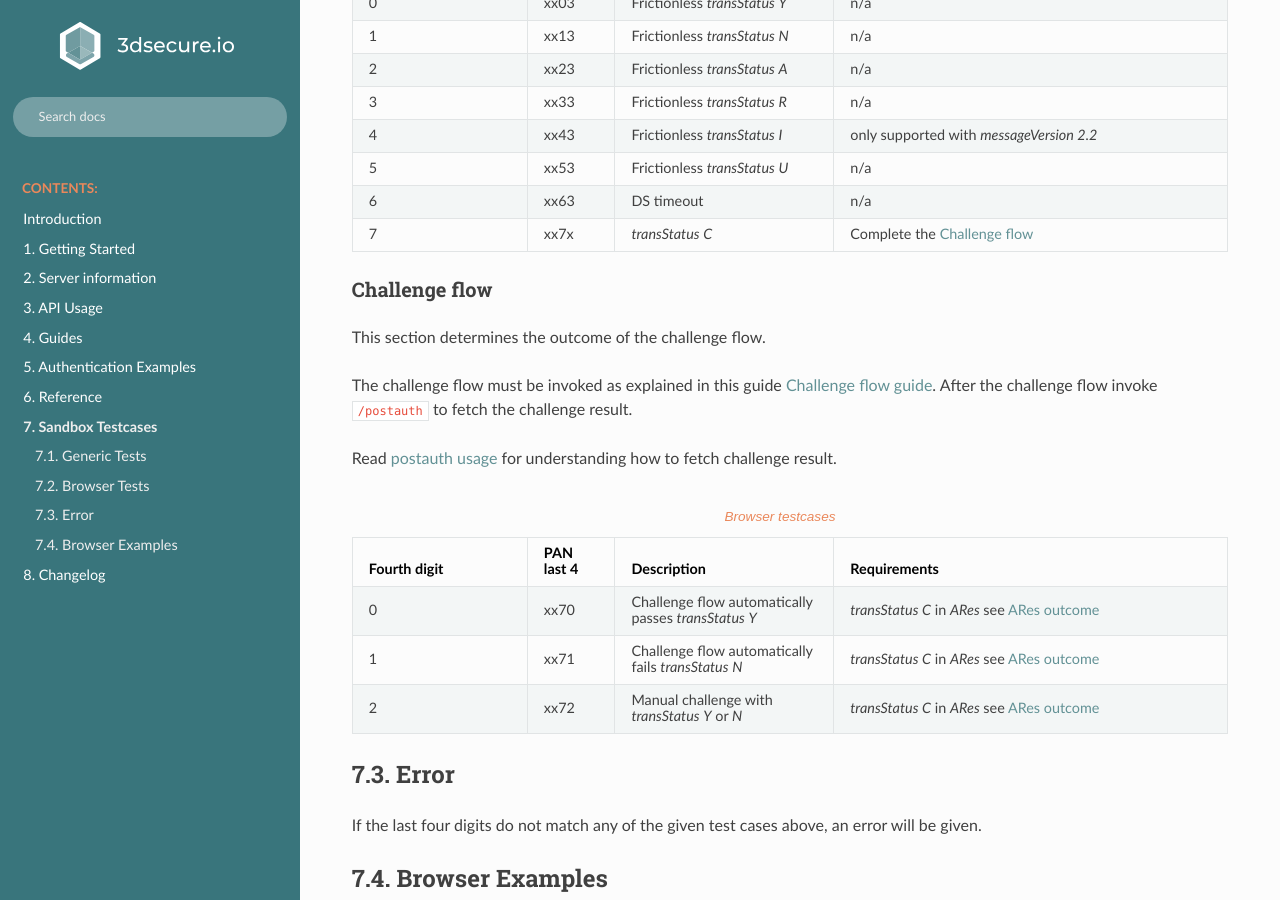
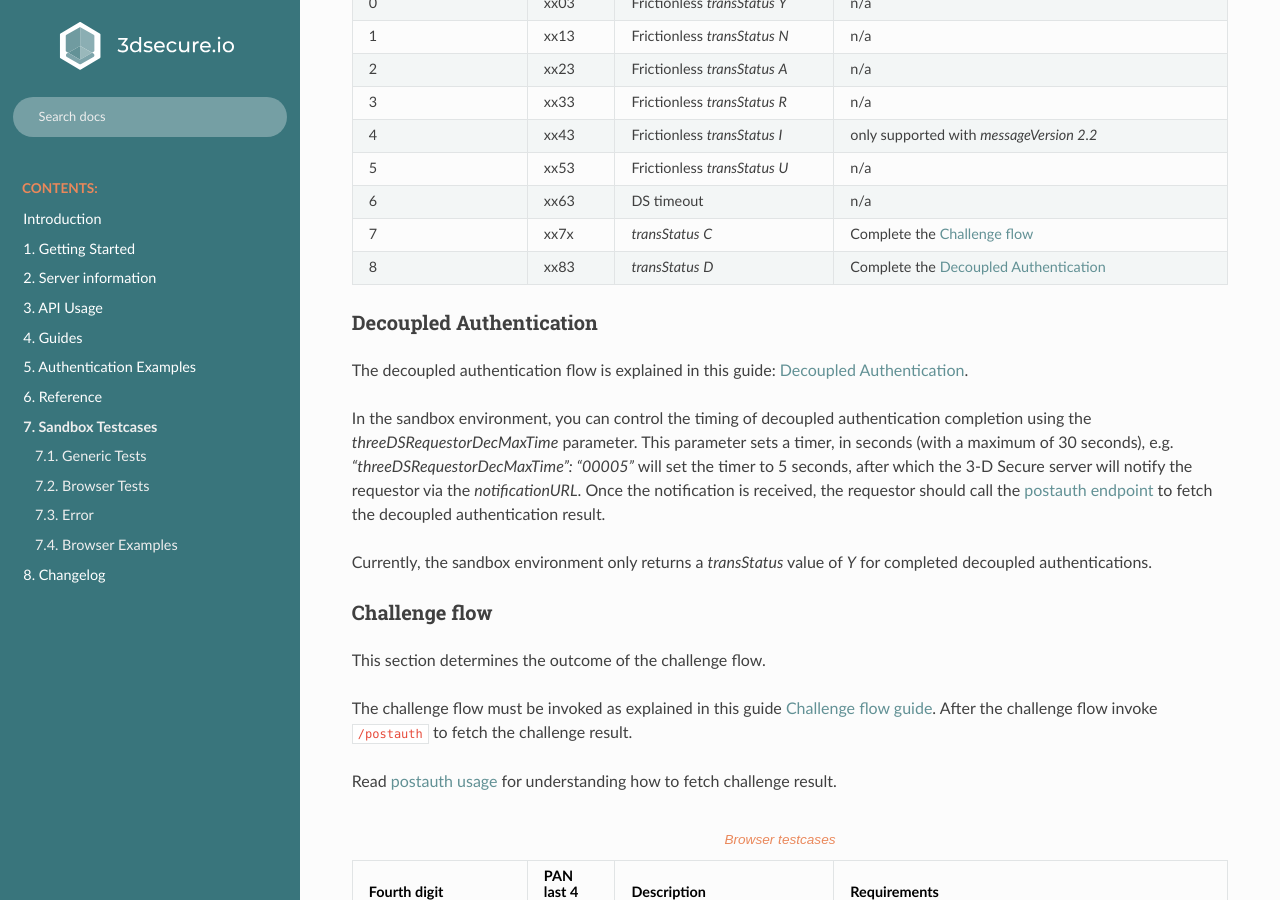
Before and after one commit to clearhaus/3DSv2-api-documentation, a Sphinx documentation site: the page built from source/sandbox.rst, in a window 1280 px wide and 900 px high, scrolled down 1837 px. Built offline with Sphinx 7.4.7 and the Read the Docs theme 3.1.0, drawn with Linux system fonts in a browser that asks for light colours.

Commit message:
Update sandbox documentation (#30)
Update the sandbox documentation with decoupled authentication related
information.

---------

Co-authored-by: Martin Toft Bay <mt@clearhaus.com>

```diff
--- a/source/sandbox.rst
+++ b/source/sandbox.rst
@@ -166,7 +166,21 @@
       - `transStatus` `C`
       - Complete the `Challenge flow`_
 
+    * - 8
+      - xx83
+      - `transStatus` `D`
+      - Complete the `Decoupled Authentication`_
 
+Decoupled Authentication
+-------------------------
+The decoupled authentication flow is explained in this guide: :ref:`Decoupled Authentication <3ds_decoupled_authentication>`.
+
+In the sandbox environment, you can control the timing of decoupled authentication completion using the `threeDSRequestorDecMaxTime` parameter.
+This parameter sets a timer, in seconds (with a maximum of 30 seconds), e.g. `"threeDSRequestorDecMaxTime": "00005"` will set the timer to 5 seconds,
+after which the 3-D Secure server will notify the requestor via the `notificationURL`.
+Once the notification is received, the requestor should call the :ref:`postauth endpoint <postauth-usage>` to fetch the decoupled authentication result.
+
+Currently, the sandbox environment only returns a `transStatus` value of `Y` for completed decoupled authentications.
 
 Challenge flow
 ---------------
@@ -201,6 +215,7 @@
       - xx72
       - Manual challenge with `transStatus` `Y` or `N`
       - `transStatus` `C` in `ARes` see `ARes outcome`_
+
 
 *****
 Error
```
